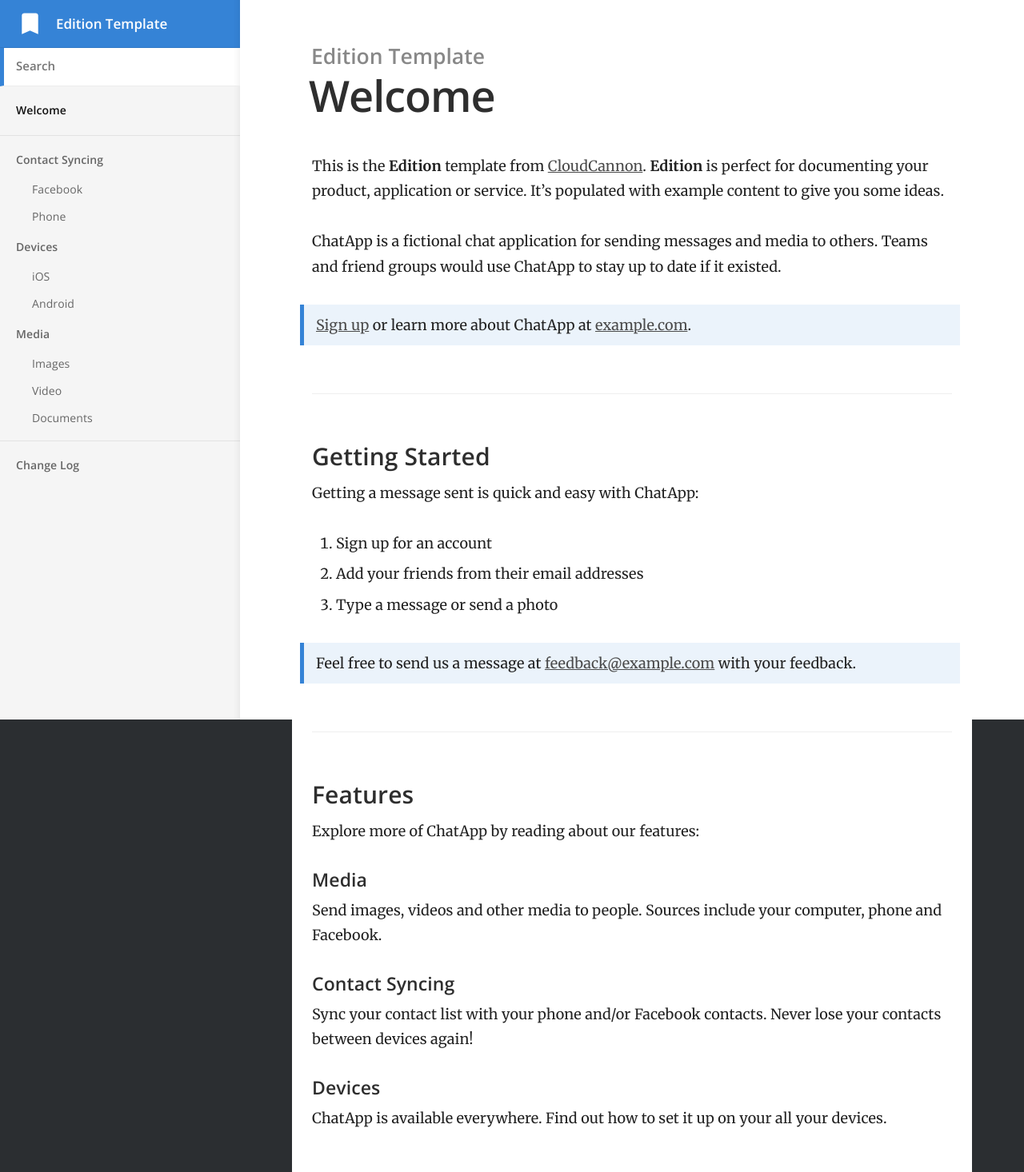
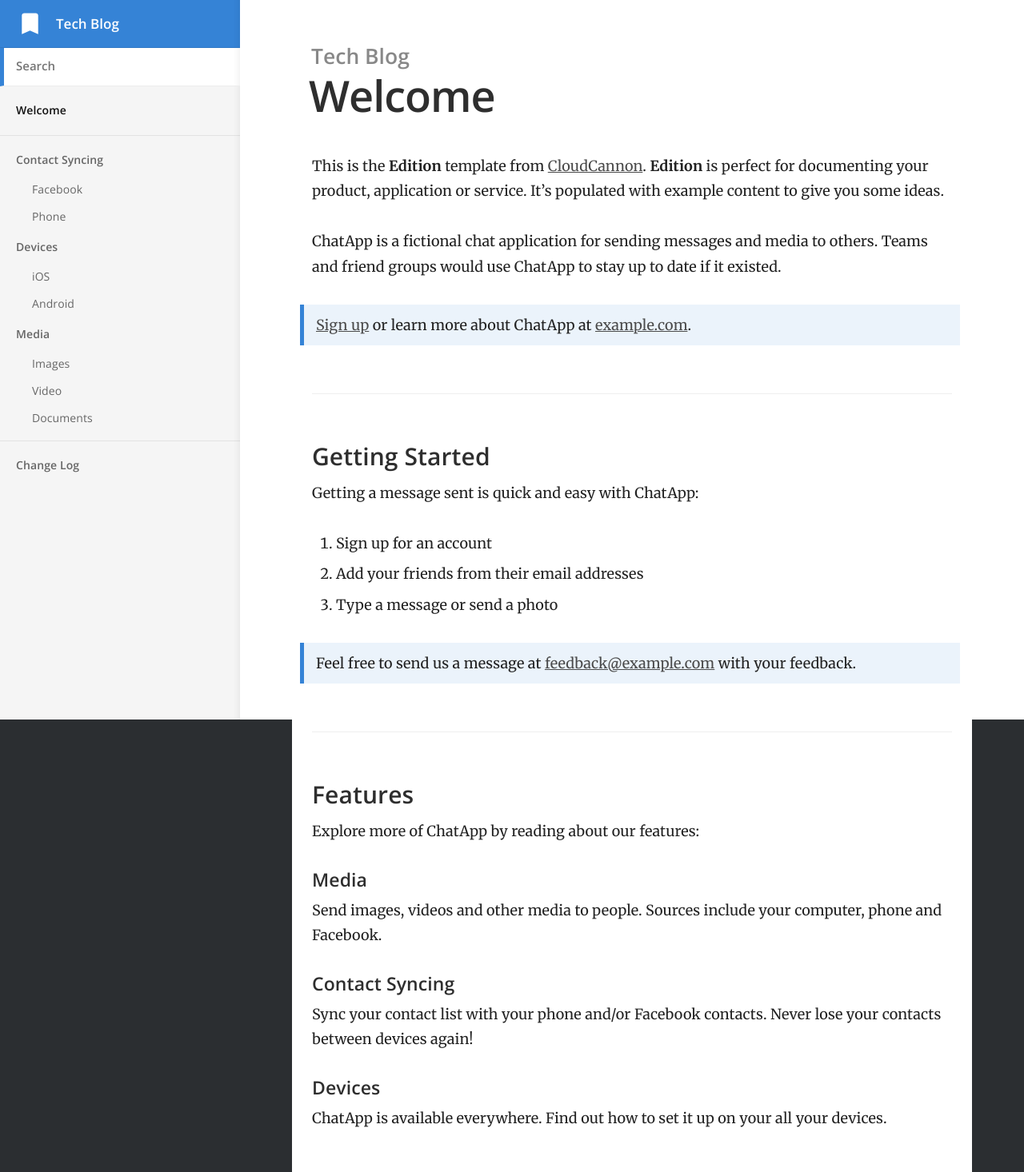
Before and after one commit to shadowoom/shadowoom.github.io, a Jekyll site: the page built from index.md, in a window 1280 px wide. Shown: the whole page at 80% size. Built offline with Jekyll 4.4.1, drawn with Linux system fonts in a browser that asks for light colours.

Commit message:
modified _config.yml

```diff
--- a/_config.yml
+++ b/_config.yml
@@ -1,8 +1,8 @@
 # ----
 # Site
 
-title: Edition Template
-url: "https://long-pig.cloudvent.net"
+title: Tech Blog
+url: "https://shadowoom.github.io"
 baseurl:
 google_analytics_key:
 show_full_navigation: true
```
